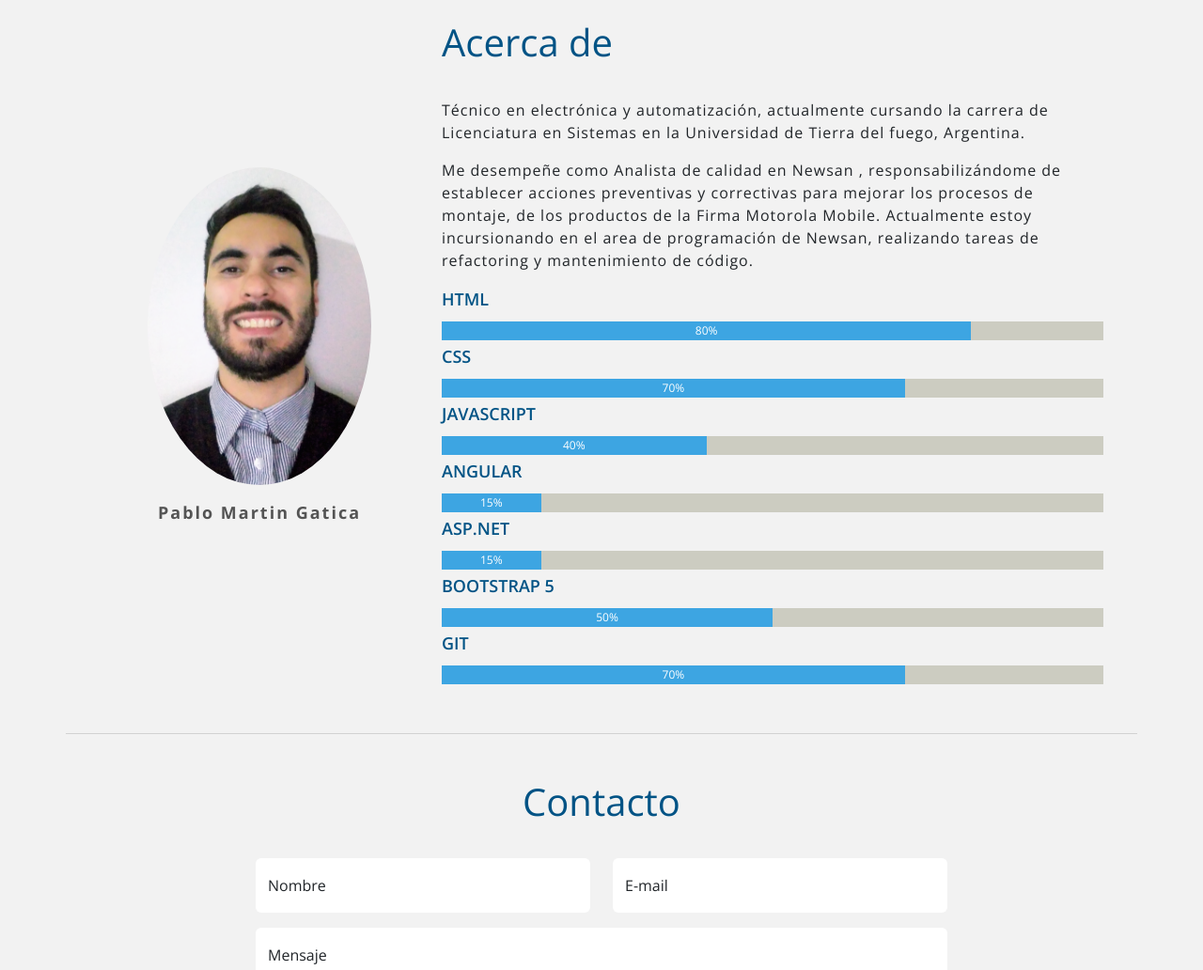
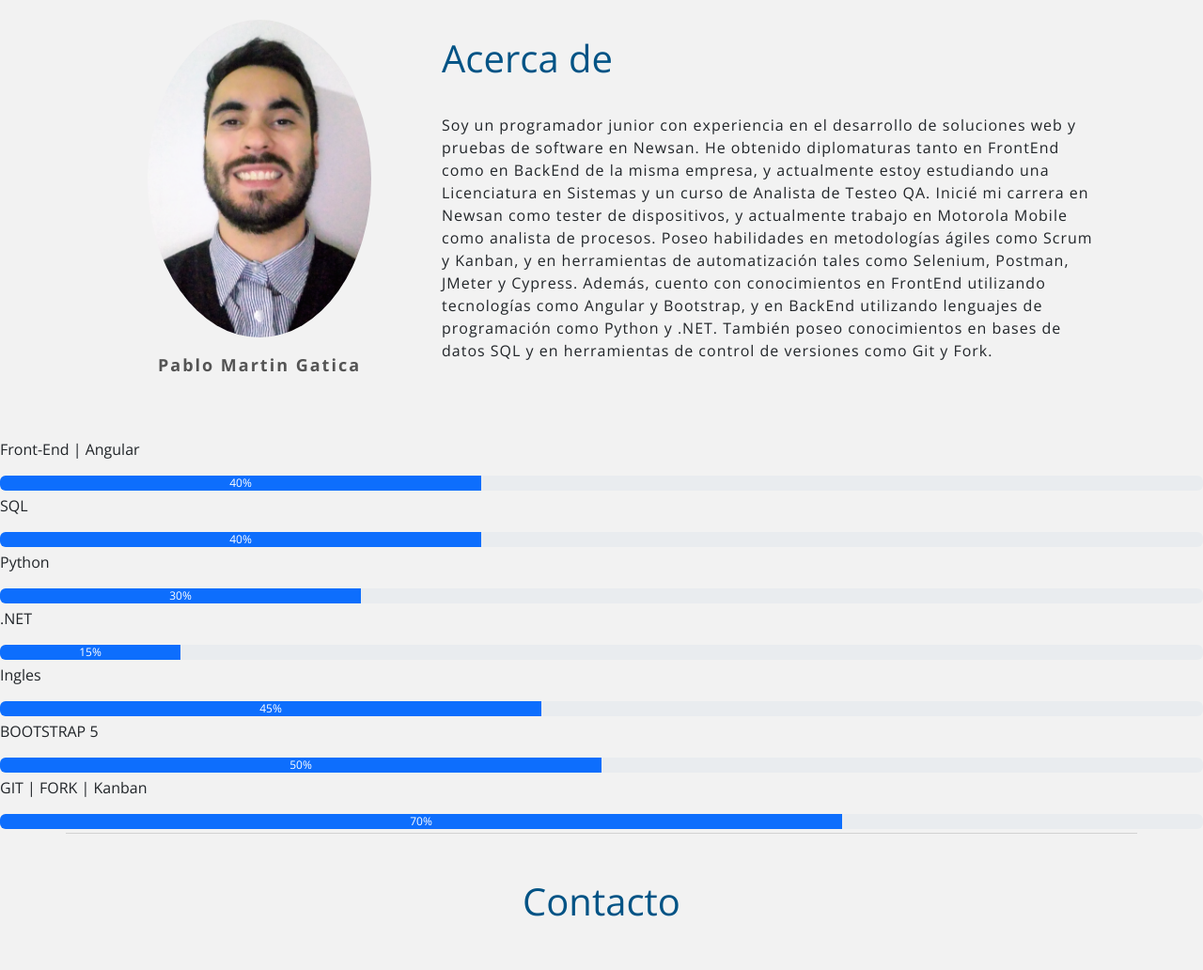
Before and after one commit to PMartinGatica/Portafolio_PabloMartinGatica, a website: page index.html in a window 1280 px wide. Shown: the part 1768-2800 px from the top of the page at 94% size. Drawn offline with nearby package versions, Linux system fonts and the light colour scheme.

Commit message:
Agregando referencias

```diff
--- a/index.html
+++ b/index.html
@@ -25,10 +25,10 @@
                         <path d="M4 8a.5.5 0 0 1 .5-.5h7a.5.5 0 0 1 0 1h-7A.5.5 0 0 1 4 8z" />
                     </svg>
                 </div>
-                <p class="mb-0">Programador Junior</p>
+                <p class="mb-0">Software Developer</p>
             </div>
             <nav class="menu col-12 col-lg-auto d-flex align-items-strech">
-                <a href="#"  class="C1 px-4 d-flex align-items-center text-center text-white text-decoration-none" >
+                <a href="#portafolio"  class="C1 px-4 d-flex align-items-center text-center text-white text-decoration-none" >
                     <div class="w-100">
                         <span>Portafolio</span>
                         <div class="icono">
@@ -42,7 +42,7 @@
                         </div>
                     </div>
                 </a>
-                <a href="#" class="C2 px-4 d-flex align-items-center text-center text-white text-decoration-none">
+                <a href="#acerca-de" class="C2 px-4 d-flex align-items-center text-center text-white text-decoration-none">
 
                     <div class="w-100">
                         <span>Acerca de</span>
@@ -57,7 +57,7 @@
 
                     </div>
                 </a>
-                <a href="#" class="C3 px-4 d-flex align-items-center  text-center text-white text-decoration-none">
+                <a href="#contacto" class="C3 px-4 d-flex align-items-center  text-center text-white text-decoration-none">
                     <div class="w-100">
                         <span>Contacto</span>
                         <div class="icono">
@@ -124,7 +124,8 @@
         </div>
     </header>
 
-    <main class="container">
+    <main id="portafolio" lass="container">
+
         <div class="row portafolio g-0 px-2 mb-5">
             <div class="col">
                 <h2 class="titulo text-center py-5">Portafolio</h2>
@@ -133,14 +134,14 @@
                     <div class="contenedor-imagen col-6 col-lg-4 mb-4 ">
                         <a href="#" data-bs-toggle="modal" data-bs-target="#modal-galeria" >
                             <!-- <img src="img/img-1.jpg" alt="" class="d-block w-100"> -->
-                            <video src="img/video.mkv" autoplay loop></video>
+                            <video src="img/video.mkv" ></video>
                         </a>
                     </div>
                     <!-- IMAGEN 2 -->
                     <div class="contenedor-imagen col-12 col-lg-8 mb-4 ">
                         <a href="#" data-bs-toggle="modal" data-bs-target="#modal-galeria" >
                             <!-- <img src="img/img-2.jpg" alt="" class="d-block w-100"> -->
-                            <video src="img/video2.mkv" autoplay loop></video>
+                            <video src="img/video2.mkv" ></video>
                         </a>
                     </div>
                     <!-- IMAGEN 3-->
@@ -187,7 +188,7 @@
 
             </div>
         </div>
-
+        <section id="acerca-de" class="container">
     <!-- acerca de  -->
         <div class="row acerca-de align-items-center px-4 mb-5">
             <div class="col-lg-4 col-12  foto text-center">
@@ -198,41 +199,38 @@
             <div class="col-lg-8 col-12 info">
                 <h2 class="titulo text-center text-lg-start">Acerca de</h2>
                 <p class="resumen">
-                    Técnico en electrónica y automatización, actualmente cursando la carrera de Licenciatura en Sistemas en la Universidad de Tierra del fuego, Argentina.
+                    Soy un programador junior con experiencia en el desarrollo de soluciones web y pruebas de software en Newsan. He obtenido diplomaturas tanto en FrontEnd como en BackEnd de la misma empresa, y actualmente estoy estudiando una Licenciatura en Sistemas y un curso de Analista de Testeo QA. Inicié mi carrera en Newsan como tester de dispositivos, y actualmente trabajo en Motorola Mobile como analista de procesos. Poseo habilidades en metodologías ágiles como Scrum y Kanban, y en herramientas de automatización tales como Selenium, Postman, JMeter y Cypress. Además, cuento con conocimientos en FrontEnd utilizando tecnologías como Angular y Bootstrap, y en BackEnd utilizando lenguajes de programación como Python y .NET. También poseo conocimientos en bases de datos SQL y en herramientas de control de versiones como Git y Fork.
                 </p>
-                <p class="resumen">
-                    Me desempeñe como Analista de calidad en Newsan ,  responsabilizándome de establecer acciones preventivas y correctivas para mejorar los procesos de montaje, de los productos de la Firma Motorola Mobile.
-                    Actualmente estoy incursionando en el area de programación de Newsan, realizando tareas de refactoring y mantenimiento de código.
-                </p>
+            </section>
 
-                <p class="label">HTML</p>
-                <div class="progress mb-1">
-                    <div class="progress-bar text-center" role="progressbar" aria-valuemin="0" aria-valuemax="100" aria-valuenow="95" style="width: 80%;">
-                        80%
-                    </div>
-                </div>
-                <p class="label">CSS</p>
-                <div class="progress mb-1">
-                    <div class="progress-bar text-center" role="progressbar" aria-valuemin="0" aria-valuemax="100" aria-valuenow="95" style="width: 70%;">
-                        70%
-                    </div>
-                </div>
-                <p class="label">JAVASCRIPT</p>
+                <p class="label">Front-End | Angular</p>
                 <div class="progress mb-1">
                     <div class="progress-bar text-center" role="progressbar" aria-valuemin="0" aria-valuemax="100" aria-valuenow="95" style="width: 40%;">
                         40%
                     </div>
                 </div>
-                <p class="label">ANGULAR</p>
+                <p class="label">SQL</p>
+                <div class="progress mb-1">
+                    <div class="progress-bar text-center" role="progressbar" aria-valuemin="0" aria-valuemax="100" aria-valuenow="95" style="width: 40%;">
+                        40%
+                    </div>
+                </div>
+                <p class="label">Python</p>
+                <div class="progress mb-1">
+                    <div class="progress-bar text-center" role="progressbar" aria-valuemin="0" aria-valuemax="100" aria-valuenow="95" style="width: 30%;">
+                        30%
+                    </div>
+                </div>
+                <p class="label">.NET</p>
                 <div class="progress mb-1">
                     <div class="progress-bar text-center" role="progressbar" aria-valuemin="0" aria-valuemax="100" aria-valuenow="95" style="width: 15%;">
                         15%
                     </div>
                 </div>
-                <p class="label">ASP.NET</p>
+                <p class="label">Ingles</p>
                 <div class="progress mb-1">
-                    <div class="progress-bar text-center" role="progressbar" aria-valuemin="0" aria-valuemax="100" aria-valuenow="95" style="width: 15%;">
-                        15%
+                    <div class="progress-bar text-center" role="progressbar" aria-valuemin="0" aria-valuemax="100" aria-valuenow="95" style="width: 45%;">
+                        45%
                     </div>
                 </div>
                 <p class="label">BOOTSTRAP 5</p>
@@ -241,7 +239,7 @@
                         50%
                     </div>
                 </div>
-                <p class="label">GIT</p>
+                <p class="label">GIT | FORK | Kanban</p>
                 <div class="progress mb-1">
                     <div class="progress-bar text-center" role="progressbar" aria-valuemin="0" aria-valuemax="100" aria-valuenow="95" style="width: 70%;">
                         70%
@@ -251,12 +249,13 @@
 
 
     </div>
+    <section id="contacto" class="container">
+    <!-- contacto -->
 
-    <!-- contacto -->
         <div class="row contacto justify-content-center py-5 mb-5">
             <div class="col-12 col-lg-8">
                 <h2 class="titulo">Contacto</h2>
-                <form action="" class="formulario">
+                <!-- <form action="" class="formulario">
                     <div class="row">
                         <div class="col-lg-6 col-12">
                             <div class="form-floating mb-3">
@@ -283,8 +282,8 @@
                     </div>
                 </form>
             </div>
-        </div>
-
+        </div> -->
+    </section>
     </main>
 <footer>
     <div class="container">
```
